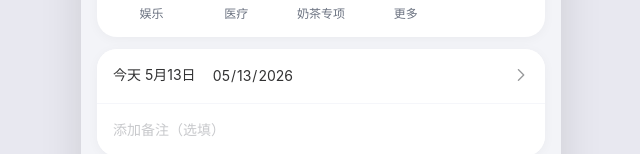
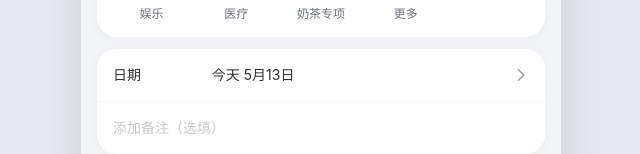
Before and after one commit to CoralZhu/budget-app-frontend, a Vue app: page /record in a window 1280 px wide. Shown: the part 433-587 px from the top of the page, without its empty margins (319-959 px from the left). Built offline with nearby package versions, Linux system fonts and the light colour scheme.

Commit message:
fix: change to uniform style and remove some redundant features

```diff
--- a/src/views/RecordView.vue
+++ b/src/views/RecordView.vue
@@ -181,7 +181,7 @@ onUnmounted(() => clearInterval(voiceTimer))
           <span class="currency">¥</span>
           <input
             v-model="amountStr"
-            type="number"
+            type="text"
             class="amount-input"
             placeholder="0.00"
             inputmode="decimal"
@@ -212,9 +212,8 @@ onUnmounted(() => clearInterval(voiceTimer))
 
       <div class="card info-card">
         <van-field
-          v-model="dateStr"
-          type="date"
-          :label="formatDisplayDate(dateStr)"
+          :model-value="formatDisplayDate(dateStr)"
+          label="日期"
           :border="false"
           class="info-field"
           readonly
@@ -968,17 +967,20 @@ onUnmounted(() => clearInterval(voiceTimer))
   height: 52px;
   font-size: 17px;
   font-weight: 600;
+  background: #6b6ef5 !important;
+  border-color: #6b6ef5 !important;
+  color: white !important;
 }
 
 .rec-btn.stop {
-  background: #ef4444 !important;
-  border-color: #ef4444 !important;
+  background: #6b6ef5 !important;
+  border-color: #6b6ef5 !important;
 }
 
 .rec-btn.retry {
-  background: #f3f4f6 !important;
-  border-color: #f3f4f6 !important;
-  color: #6b7280 !important;
+  background: #6b6ef5 !important;
+  border-color: #6b6ef5 !important;
+  color: white !important;
 }
 
 /* Bottom mode bar — uses transform centering to stay within max-width */
```
